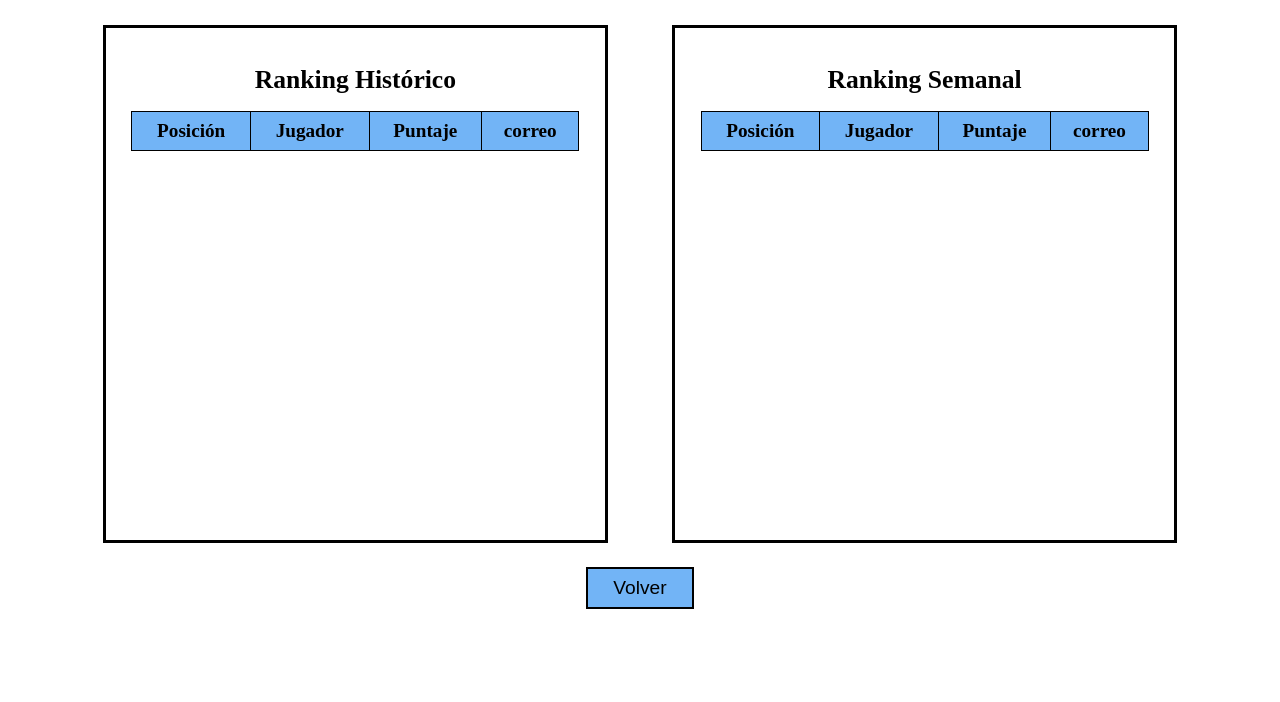
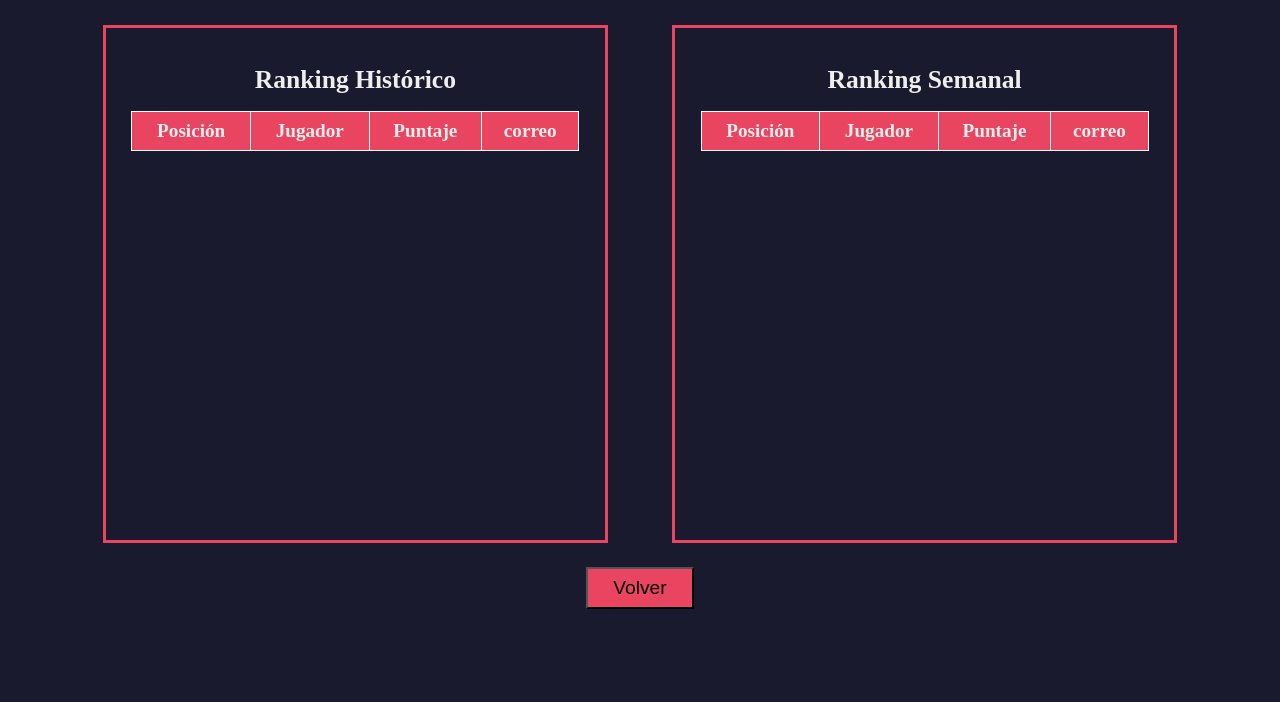
Before and after one commit to A01802689/HTML_ERES-CERO, a plain HTML site: page ProyectoHTML/Ranking.html in a window 1280 px wide. Shown: the part 98-800 px from the top of the page. Drawn offline with Linux system fonts and the light colour scheme; no server answers.

Commit message:
Ver.005
Cambio de color de Ranking

```diff
--- a/ProyectoHTML/Ranking.html
+++ b/ProyectoHTML/Ranking.html
@@ -10,6 +10,8 @@
             margin: 0;
             padding: 0;
             overflow: hidden;
+            background: #1a1a2e;
+            color: #eee;
         }
 
         h1 {
@@ -26,7 +28,7 @@
         }
 
         .recuadro {
-            border: 3px solid black;
+            border: 3px solid #e94560;
             padding: 2vh 2vw;
             width: 35vw;
             height: 60vh;
@@ -46,14 +48,14 @@
         }
 
         th, td {
-            border: 1px solid black;
+            border: 1px solid rgb(255, 255, 255);
             padding: 1vh;
             font-size: 1.5vw;
             white-space: nowrap;
         }
 
         th {
-            background-color: #72b4f6;
+            background-color: #e94560;
         }
 
         .boton-volver {
@@ -61,8 +63,7 @@
             margin: 3vh auto 0 auto;
             font-size: 1.5vw;
             padding: 1vh 2vw;
-            background-color: #72b4f6;
-            border: 2px solid black;
+            background-color: #e94560;
             cursor: pointer;
         }
 
```
